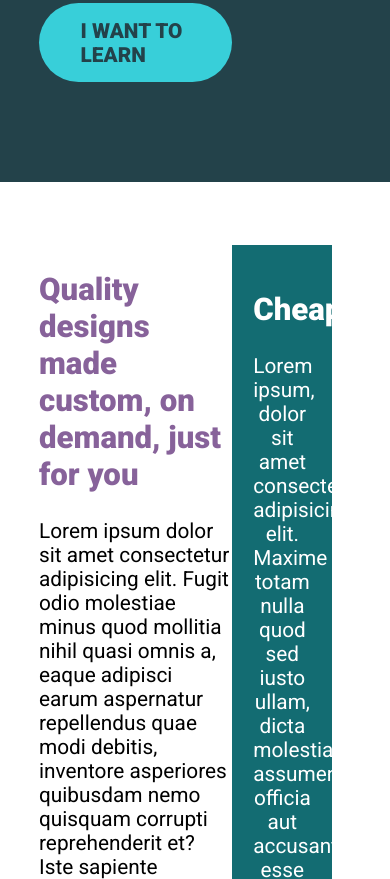
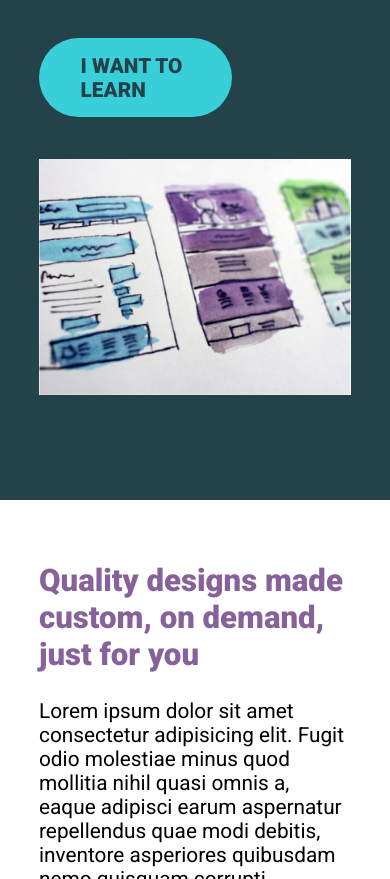
Before and after one commit to zhezhel1983/kevinpowell, a plain HTML site: page index.html in a window 390 px wide. Shown: the part 825-1704 px from the top of the page. Drawn offline with Linux system fonts and the light colour scheme.

Commit message:
add img-hero and @media

```diff
--- a/index.html
+++ b/index.html
@@ -34,6 +34,9 @@
                 <p>Lorem ipsum dolor sit amet, consectetur adipiscing elit, sed do eiusmod tempor incididunt ut labore et dolore magna aliqua. Ut enim ad minim veniam.</p>
                 <a href="#" class="btn">I want to learn</a>
             </div>
+            <div class="hero__img">
+                <img src="img/hero-img.jpg" alt="Hero image">
+            </div>
         </div>
     </div>
 
--- a/style.css
+++ b/style.css
@@ -130,6 +130,7 @@ h1 {
     padding: 100px 0;
     background-color: #23424A;
     color: #FFF;
+
 }
 
 .hero__text {
@@ -160,3 +161,20 @@ h1 {
     color: #fff;
     background-color: #136c72;
 }
+
+@media (max-width: 600px) {
+    .row {
+        display: block;
+    }
+
+    .here__text,
+    .hero__img,
+    .primary-content,
+    .sidebar {
+        width: 100%;
+    }
+
+    .hero__img {
+        margin-top: 2em;
+    }
+}
```
Also changed, not shown: 1 other file.
